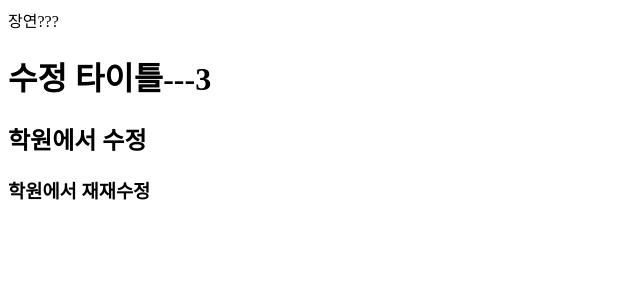
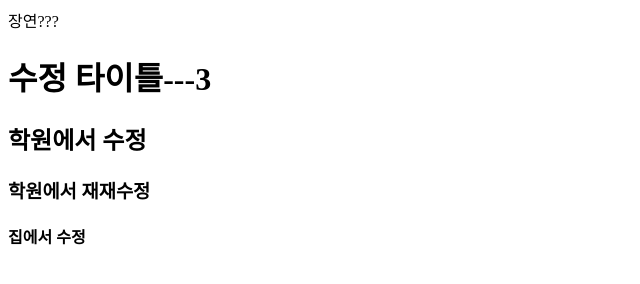
Before and after one commit to yeon44/mg_reupdate_first, a plain HTML site: page index.html in a window 1280 px wide. Shown: the whole page, without its empty margins (0-640 px from the left). Drawn offline with Linux system fonts and the light colour scheme.

Commit message:
집에서 수정

```diff
--- a/index.html
+++ b/index.html
@@ -11,6 +11,7 @@
         <h1>수정 타이틀---3</h1>
         <h2>학원에서 수정</h2>
         <h3>학원에서 재재수정</h3>
+        <h4>집에서 수정</h4>
 
 
     </body>
```
